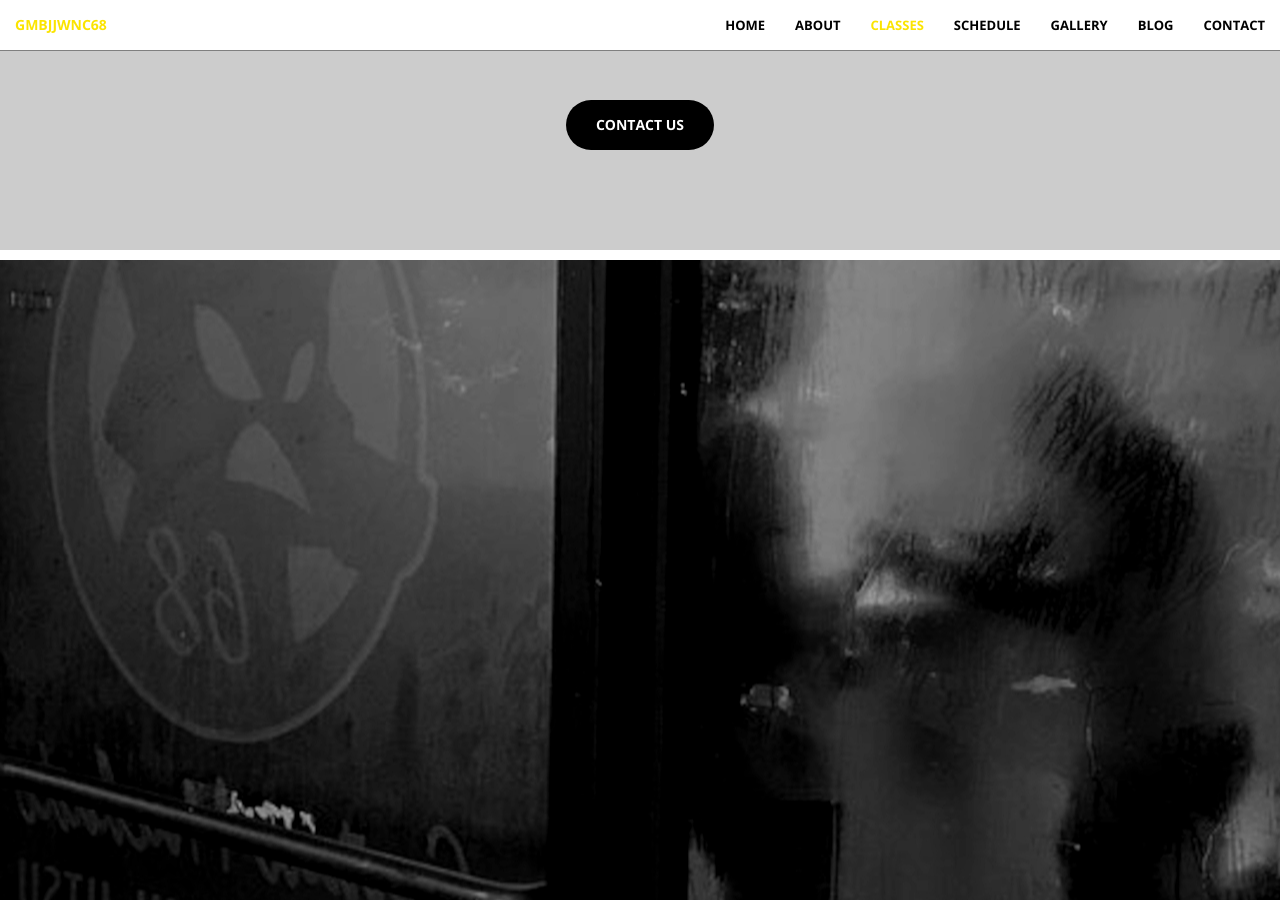
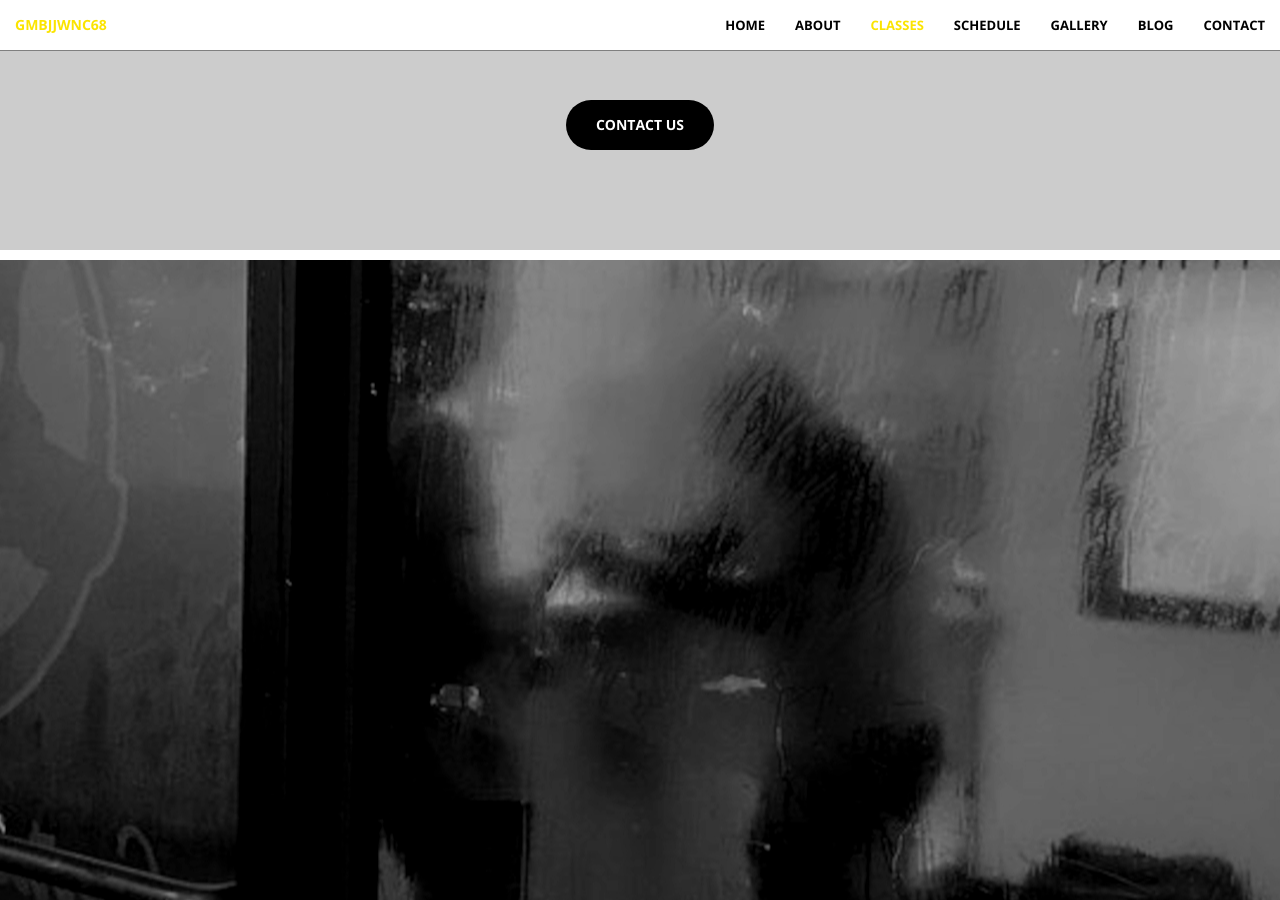
Before and after one commit to gmbjjwnc68/gmbjjwnc68.github.io, a Jekyll site: the page built from index.html, in a window 1280 px wide and 900 px high, scrolled down 2095 px. Built offline with Jekyll 4.4.1, drawn with Linux system fonts in a browser that asks for light colours.

Commit message:
Try to fix sweaty_header sizing

```diff
--- a/_includes/portfolio2.html
+++ b/_includes/portfolio2.html
@@ -12,7 +12,7 @@
                       /*max-width: 100%;*/
                       position: relative;
                       @include background-cover;
-                      background-position: left;
+                      background-position: center;
                       background-image: url('../img/sweaty_header.jpg');
                       @media (min-width: 768px) {
                         min-height: 100%;
```
